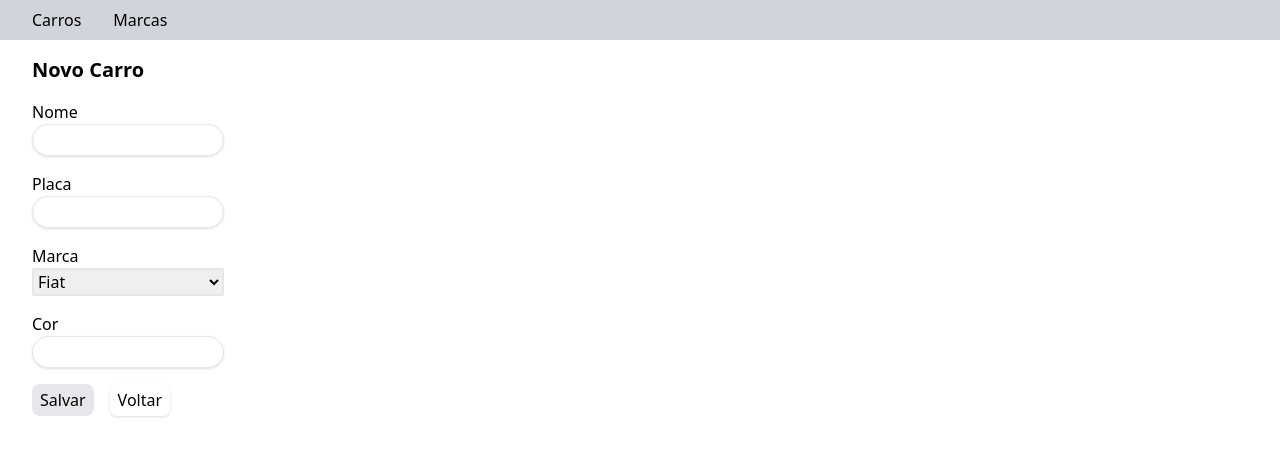
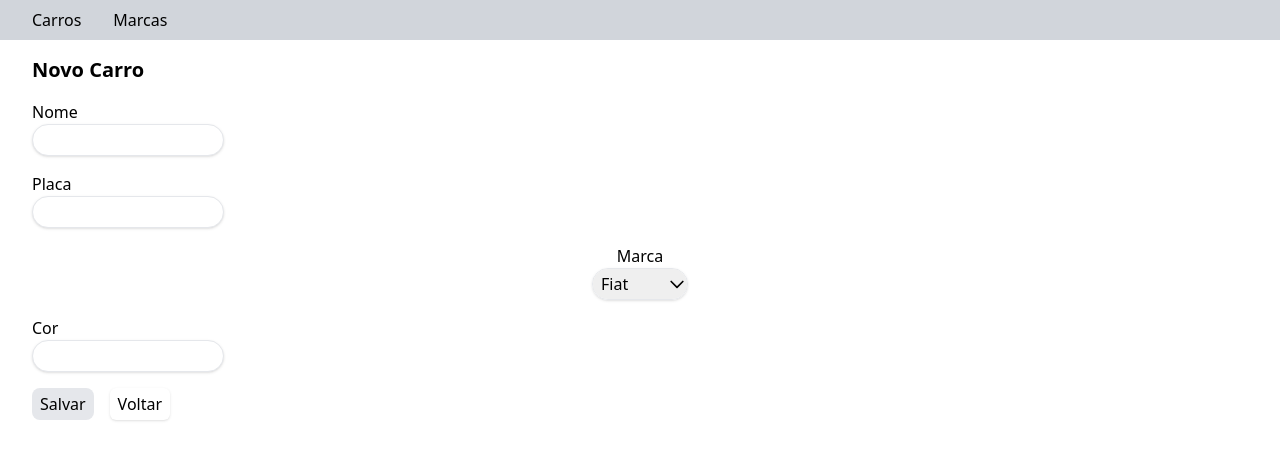
Before and after one commit to Lima2006/car-management-app, a Next.js app: page /carros/novo in a window 1280 px wide. Shown: the top 460 px of the page. Built offline with nearby package versions, Linux system fonts and the light colour scheme; data requests are answered from the project's data file.

Commit message:
feat: visual modifications Add custom arrow, rounded borders, fixed height and more

```diff
--- a/src/components/atoms/selector.tsx
+++ b/src/components/atoms/selector.tsx
@@ -1,4 +1,6 @@
 import { ChangeEvent } from "react";
+import ArrowIcon from "../assets/icons/arrow-down.svg"
+import Row from "./row";
 
 interface SelectorProps {
   id: string;
@@ -19,19 +21,25 @@ const Selector: React.FC<SelectorProps> = ({
   onChange,
   value,
 }) => (
-  <div className={["flex flex-col", className.div].join(" ")}>
+  <div className={["items-center", className.div || "flex flex-col"].join(" ")}>
     <label className={["", className.label].join(" ")} htmlFor="id">
       {label}
     </label>
+    <Row className="h-8 border rounded-full shadow w-24 overflow-hidden justify-end items-center">
       <select
         name={name}
         id={id}
-      className={["border-2 rounded-sm w-48", className.select].join(" ")}
+        className={[
+          "w-full h-full appearance-none px-2 focus:outline-none",
+          className.select,
+        ].join(" ")}
         value={value}
         onChange={(e) => onChange(e)}
       >
         {children}
       </select>
+      <ArrowIcon width="20px" className="absolute pointer-events-none" />
+    </Row>
   </div>
 );
 
```
Lines whose indentation alone changed are shown as unchanged.
